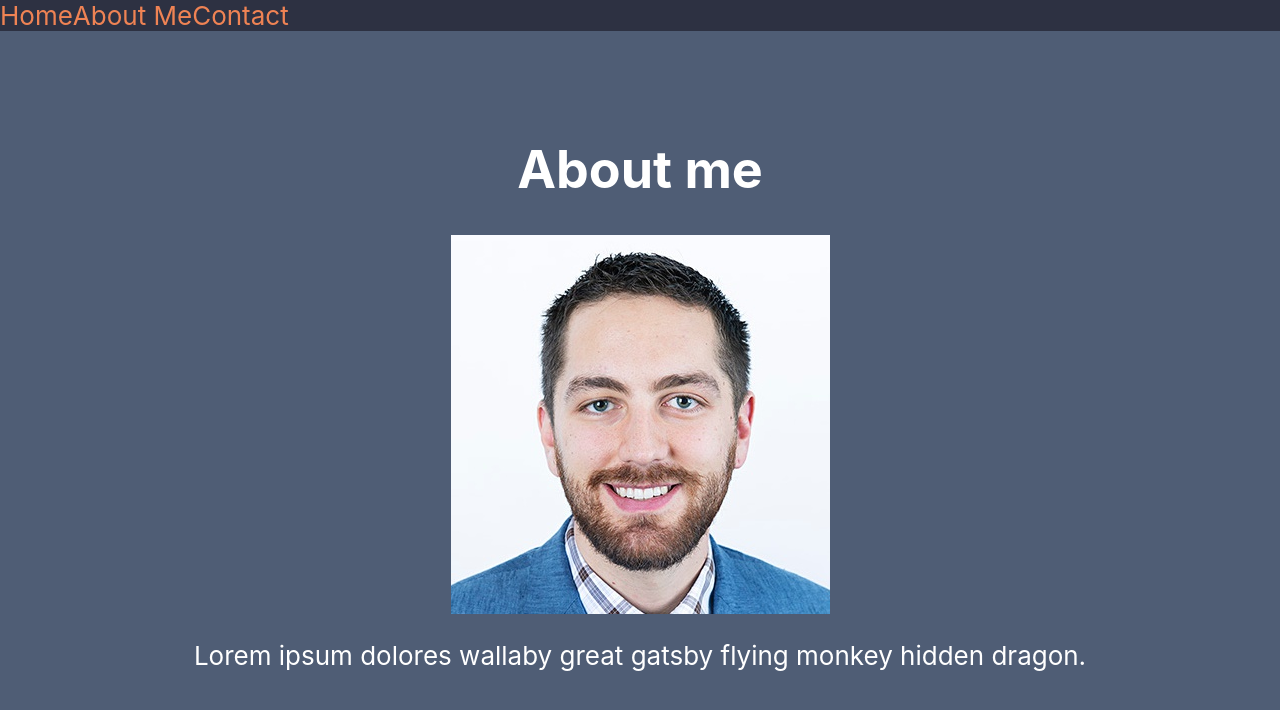
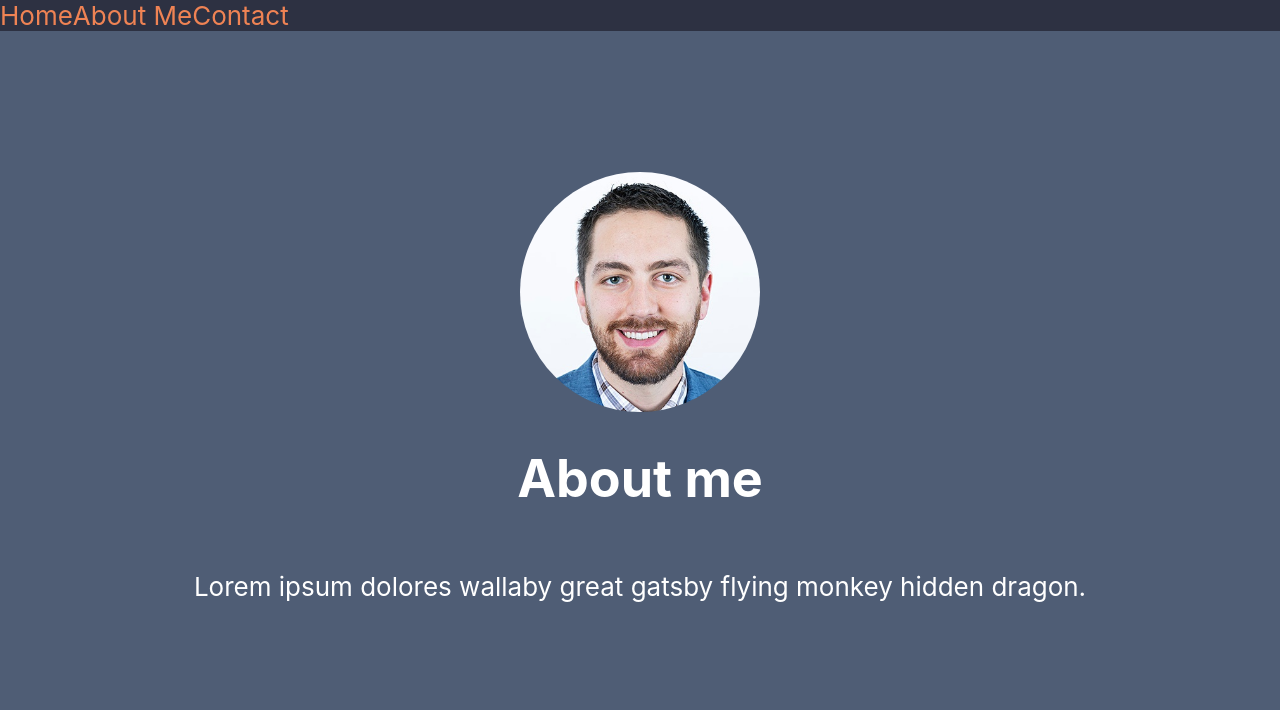
Before and after one commit to dmeskis/personal_site, a React (Create React App) app: page / in a window 1280 px wide. Both pictures are taken after a click on the link "About Me". Shown: the top 710 px of the page. Built offline with nearby package versions, Linux system fonts and the light colour scheme.

Commit message:
Contact page done

```diff
--- a/src/components/AboutMe.js
+++ b/src/components/AboutMe.js
@@ -9,10 +9,14 @@ class AboutMe extends Component {
     return (
       <div className="App">
         <div className="App-body">
+          <img
+            className='headshot'
+            src={HeadShot}
+            alt='bananas'>
+          </img>
           <h1>
             About me
           </h1>
-          <img src={HeadShot} alt='bananas'></img>
           <p>
             Lorem ipsum dolores wallaby great gatsby flying monkey hidden dragon.
           </p>
--- a/src/styles/App.css
+++ b/src/styles/App.css
@@ -1,10 +1,5 @@
 .App {
   text-align: center;
-}
-
-.App-logo {
-  animation: App-logo-spin infinite 20s linear;
-  height: 40vmin;
 }
 
 .social-icon {
@@ -17,7 +12,10 @@
   cursor: pointer;
 }
 
-
+.headshot{
+  height: 30vmin;
+  border-radius: 50%;
+}
 
 .App-header {
   background-color: #4F5D75;
@@ -64,15 +62,6 @@
   color: #61dafb;
 }
 
-@keyframes App-logo-spin {
-  from {
-    transform: rotate(0deg);
-  }
-  to {
-    transform: rotate(360deg);
-  }
-}
-
 @keyframes social-icon-wiggle {
   0% {
     transform: rotate(0deg);
```
